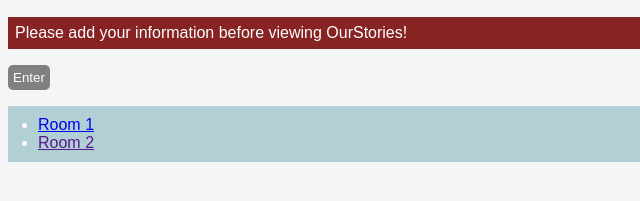
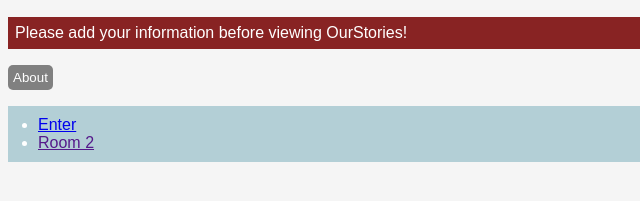
Before and after one commit to shiqisheng2036/OurStories, a website: page frontend/index.html in a window 1280 px wide. Shown: the part 177-378 px from the top of the page, 0-640 px from the left. Drawn offline with Linux system fonts and the light colour scheme.

Commit message:
Modified Front end so that the link says enter

```diff
--- a/frontend/index.html
+++ b/frontend/index.html
@@ -11,9 +11,9 @@
 	<p>
 		Please add your information before viewing OurStories!
 	</p>
-	<button class="button1">Enter</button>
+	<button class="button1">About</button>
 	<ul id="nav">
-		<li><a href="room1.html">Room 1</a></li>
+		<li><a href="room1.html">Enter</a></li>
 		<li><a href="">Room 2</a></li>
 	</ul>
 </body>
```
